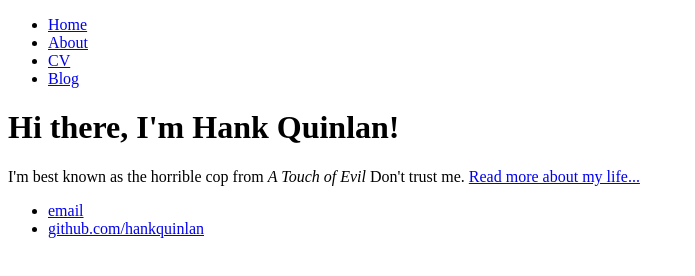
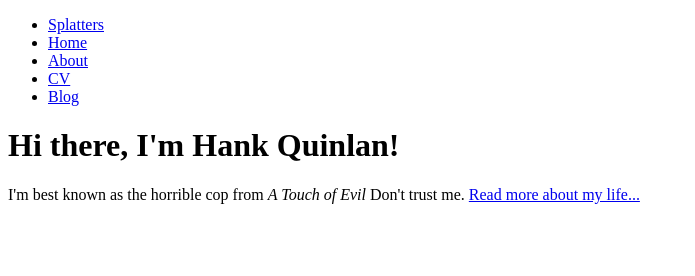
Before and after one commit to TravisCon/TravisCon.github.io, a plain HTML site: page index.html in a window 1280 px wide. Shown: the whole page, without its empty margins (0-695 px from the left). Drawn offline with Linux system fonts and the light colour scheme.

Commit message:
Update index.html

```diff
--- a/index.html
+++ b/index.html
@@ -1,12 +1,13 @@
 <!DOCTYPE html>
 <html>
 	<head>
-		<title>Hank Quinlan, Horrible Cop</title>
+		<title>Travis' Index</title>
 	</head>
 	<body>
 		<nav>
     		<ul>
-        		<li><a href="/">Home</a></li>
+        		<li><a href="/splatters_main.html">Splatters</a></li>
+			<li><a href="/">Home</a></li>
 	        	<li><a href="/about">About</a></li>
         		<li><a href="/cv">CV</a></li>
         		<li><a href="/blog">Blog</a></li>
@@ -19,10 +20,6 @@
     		</div><!-- /.blurb -->
 		</div><!-- /.container -->
 		<footer>
-    		<ul>
-        		<li><a href="mailto:hankquinlanhub@gmail.com">email</a></li>
-        		<li><a href="https://github.com/hankquinlan">github.com/hankquinlan</a></li>
-			</ul>
 		</footer>
 	</body>
 </html>
```
